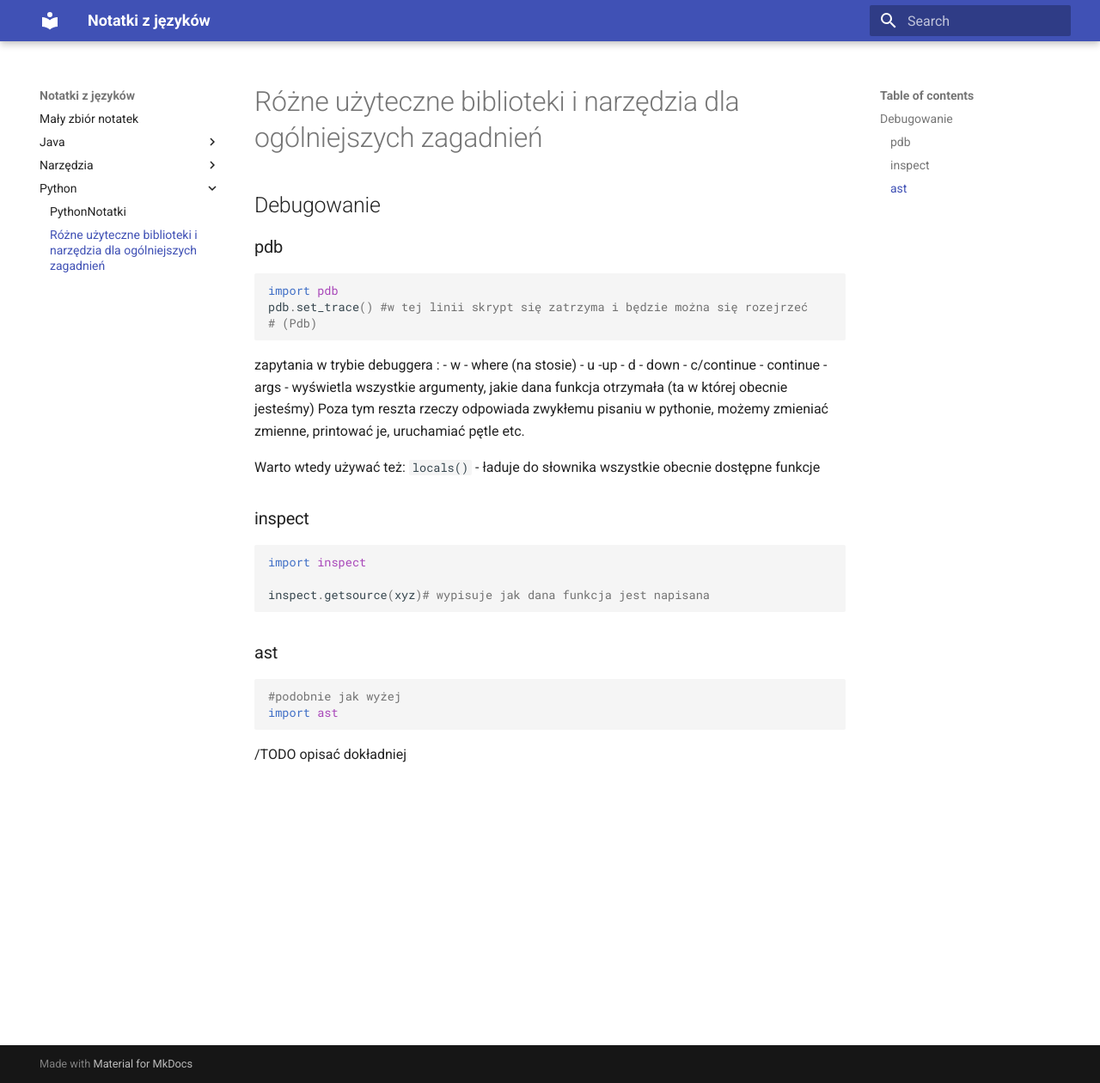
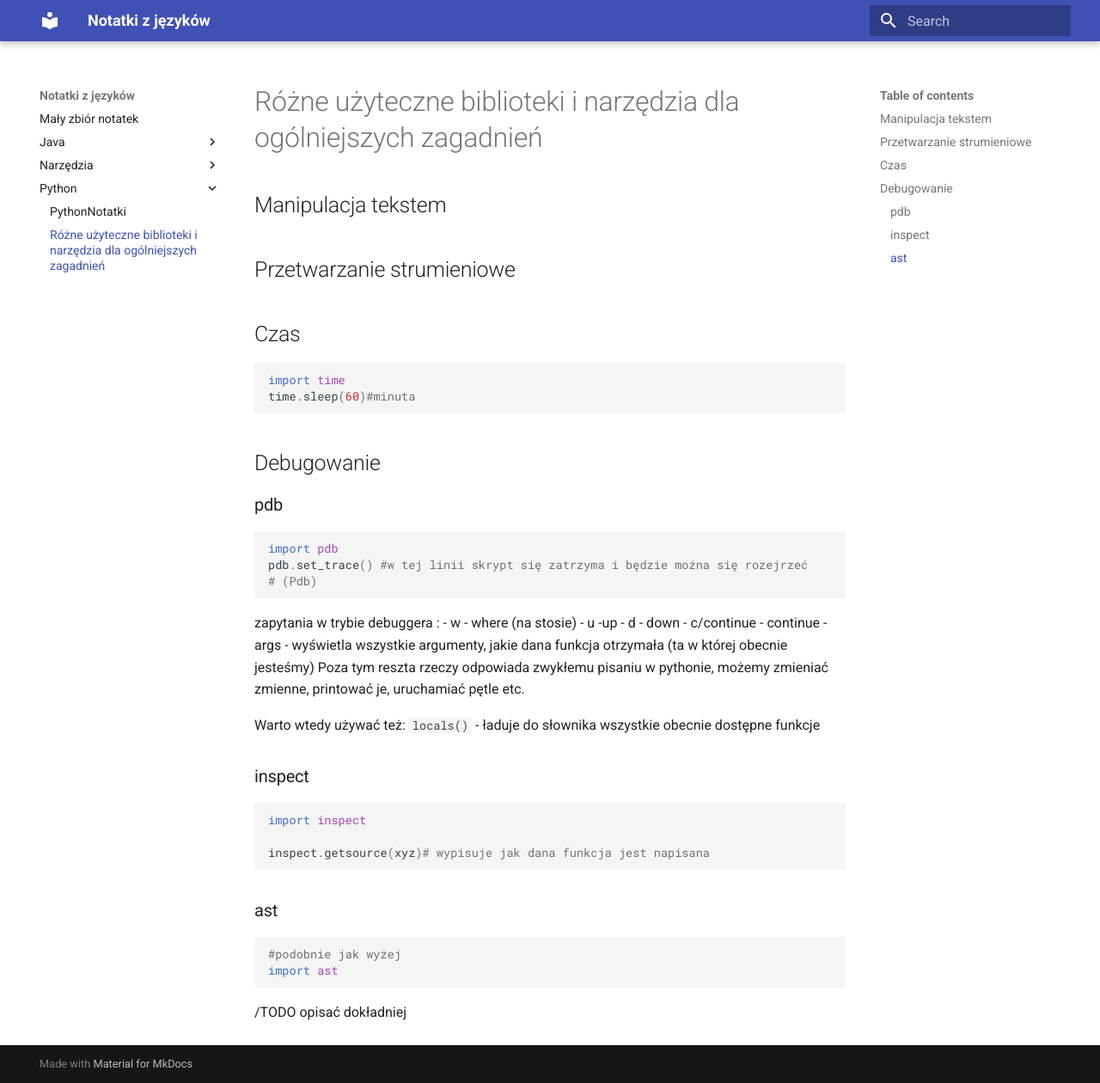
Before and after one commit to pktiuk/notatki_z_jezykow, an MkDocs documentation site: the page built from docs/Python/biblioteki.md, in a window 1280 px wide and 1260 px high. Shown: the whole window at 86% size. Built offline with MkDocs 1.6.1 and Material for MkDocs 9.7.7, drawn with Linux system fonts in a browser that asks for light colours.

Commit message:
Dodanie kategorii

````diff
--- a/docs/Python/biblioteki.md
+++ b/docs/Python/biblioteki.md
@@ -1,5 +1,14 @@
 # Różne użyteczne biblioteki i narzędzia dla ogólniejszych zagadnień
 
+## Manipulacja tekstem
+
+## Przetwarzanie strumieniowe
+
+## Czas
+```python
+import time
+time.sleep(60)#minuta
+```
 
 ## Debugowanie
 
````
